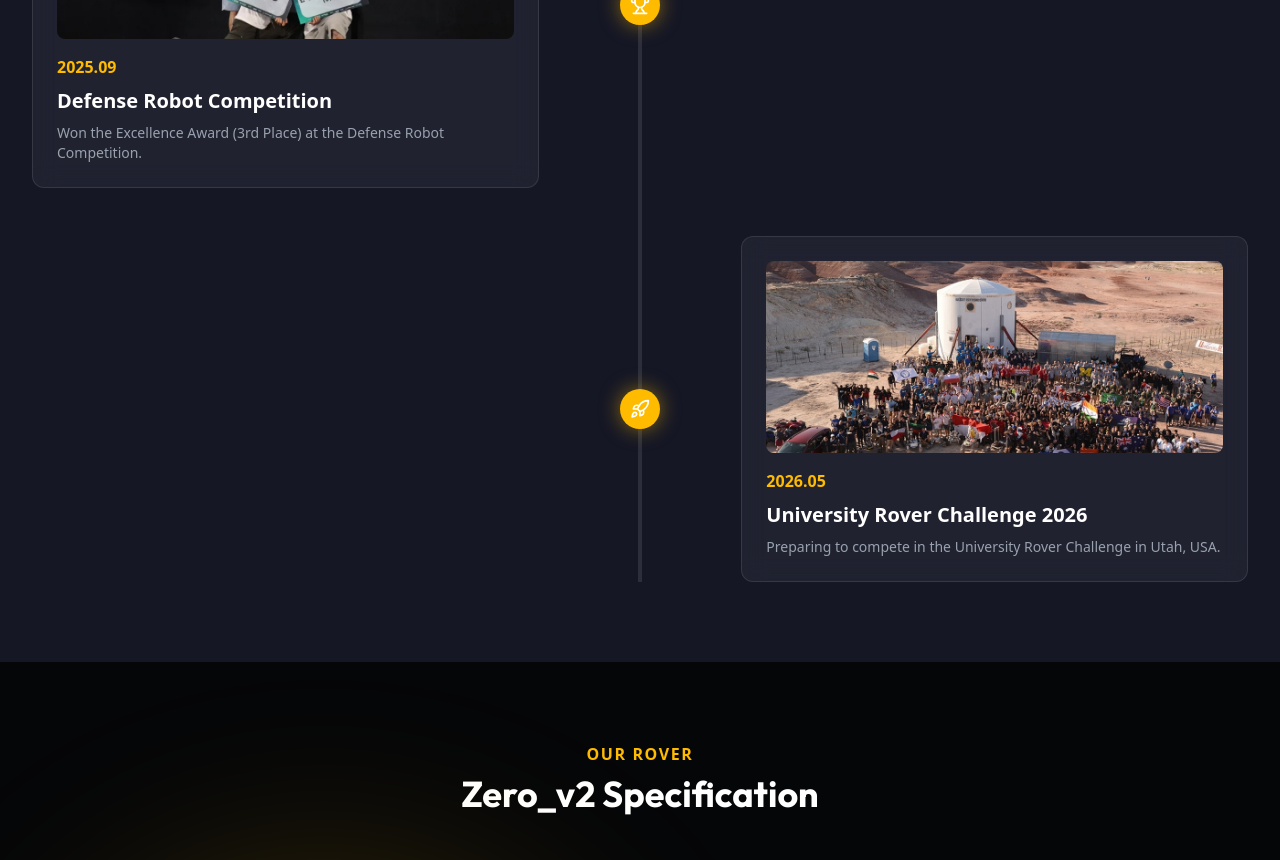
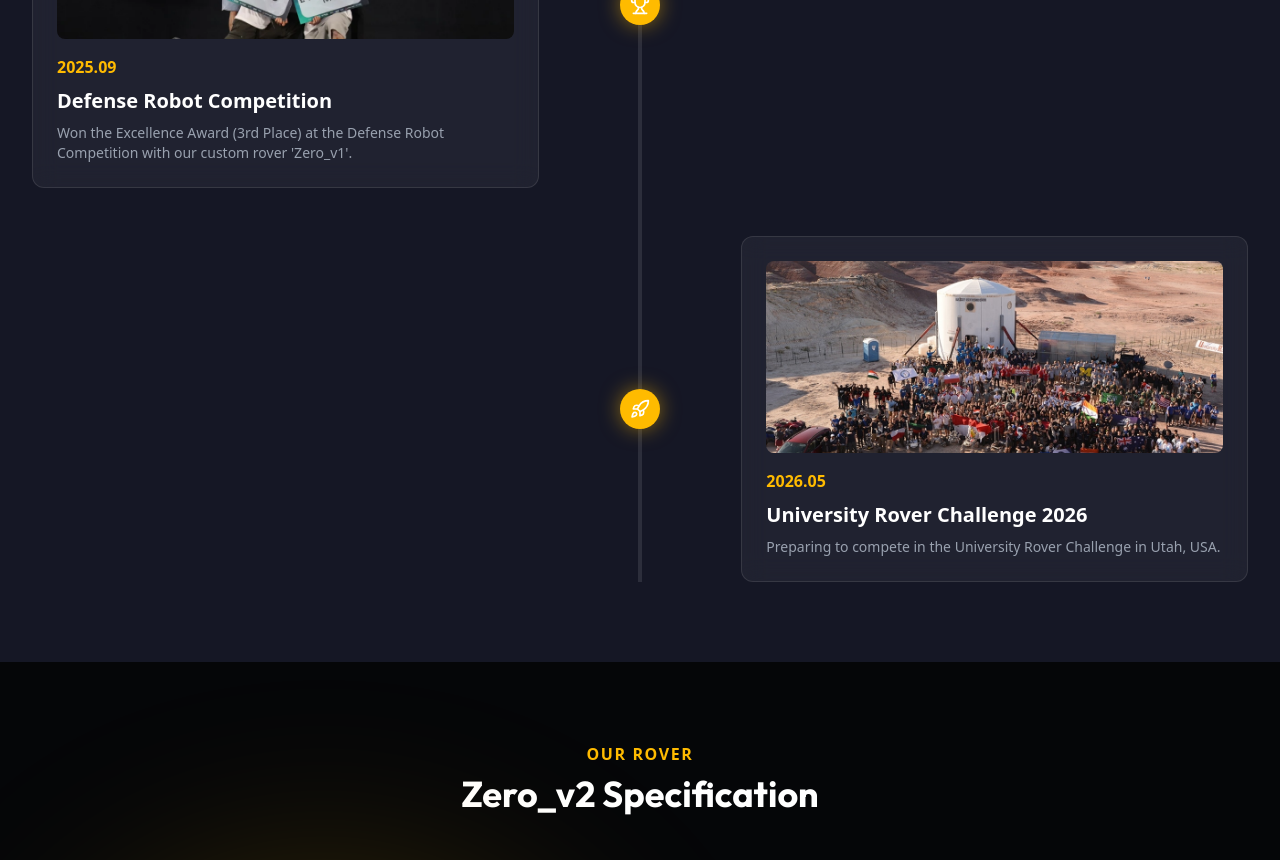
Before and after one commit to ZenithSpace/zenith.github.io, a React (Vite) app in the folder zenith-web/: page / in a window 1280 px wide. Shown: the part 2580-3440 px from the top of the page. Built offline with nearby package versions, Linux system fonts and the light colour scheme; a web font is replaced by a local one.

Commit message:
Update English translation: Add Zero_v1 to Defense Robot Competition desc

```diff
--- a/zenith-web/src/data/translations.ts
+++ b/zenith-web/src/data/translations.ts
@@ -46,7 +46,7 @@ export const translations = {
                 award: {
                     year: '2025.09',
                     title: 'Defense Robot Competition',
-                    desc: 'Won the Excellence Award (3rd Place) at the Defense Robot Competition.',
+                    desc: 'Won the Excellence Award (3rd Place) at the Defense Robot Competition with our custom rover \'Zero_v1\'.',
                 },
                 urc: {
                     year: '2026.05',
```
